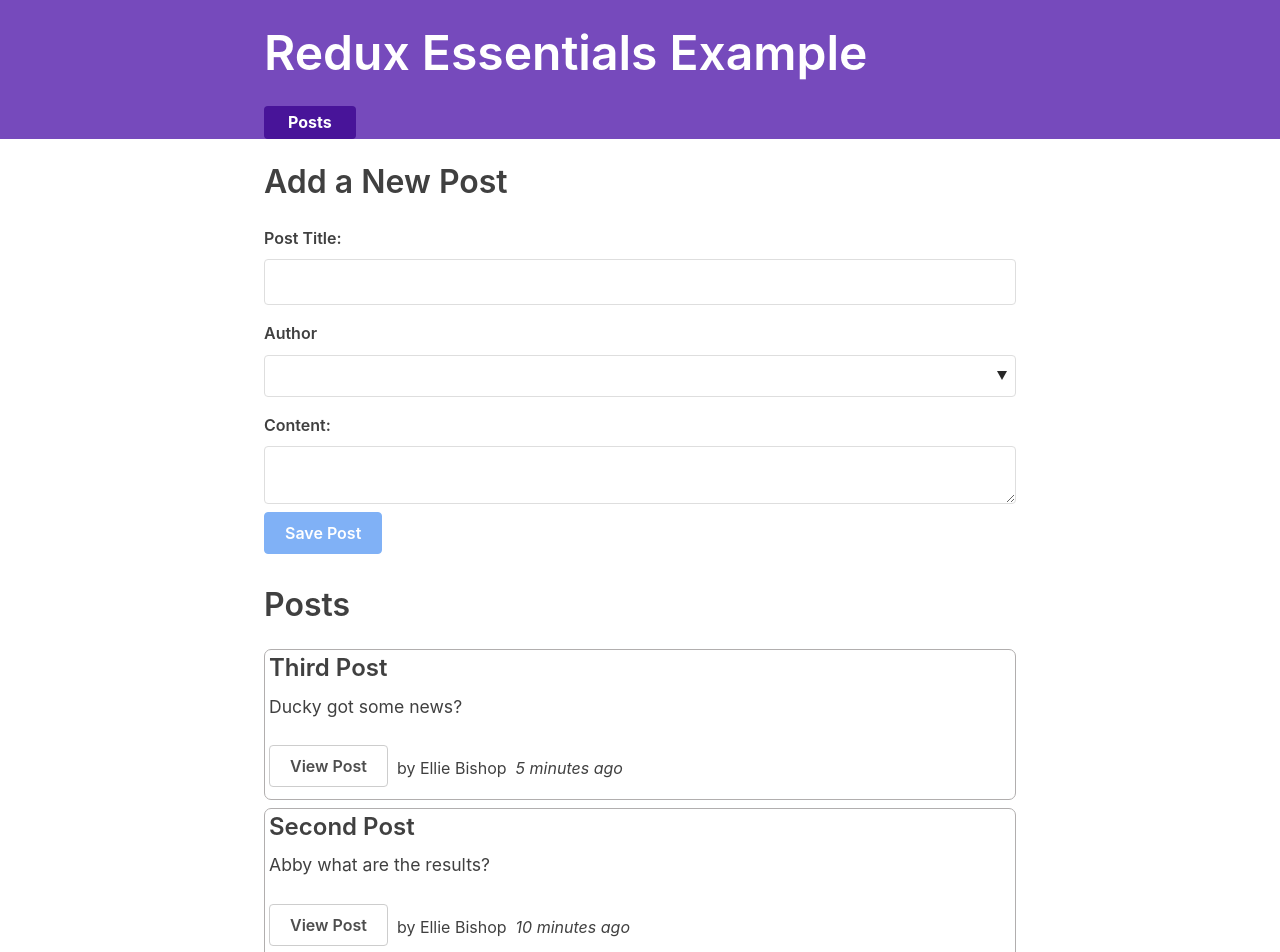
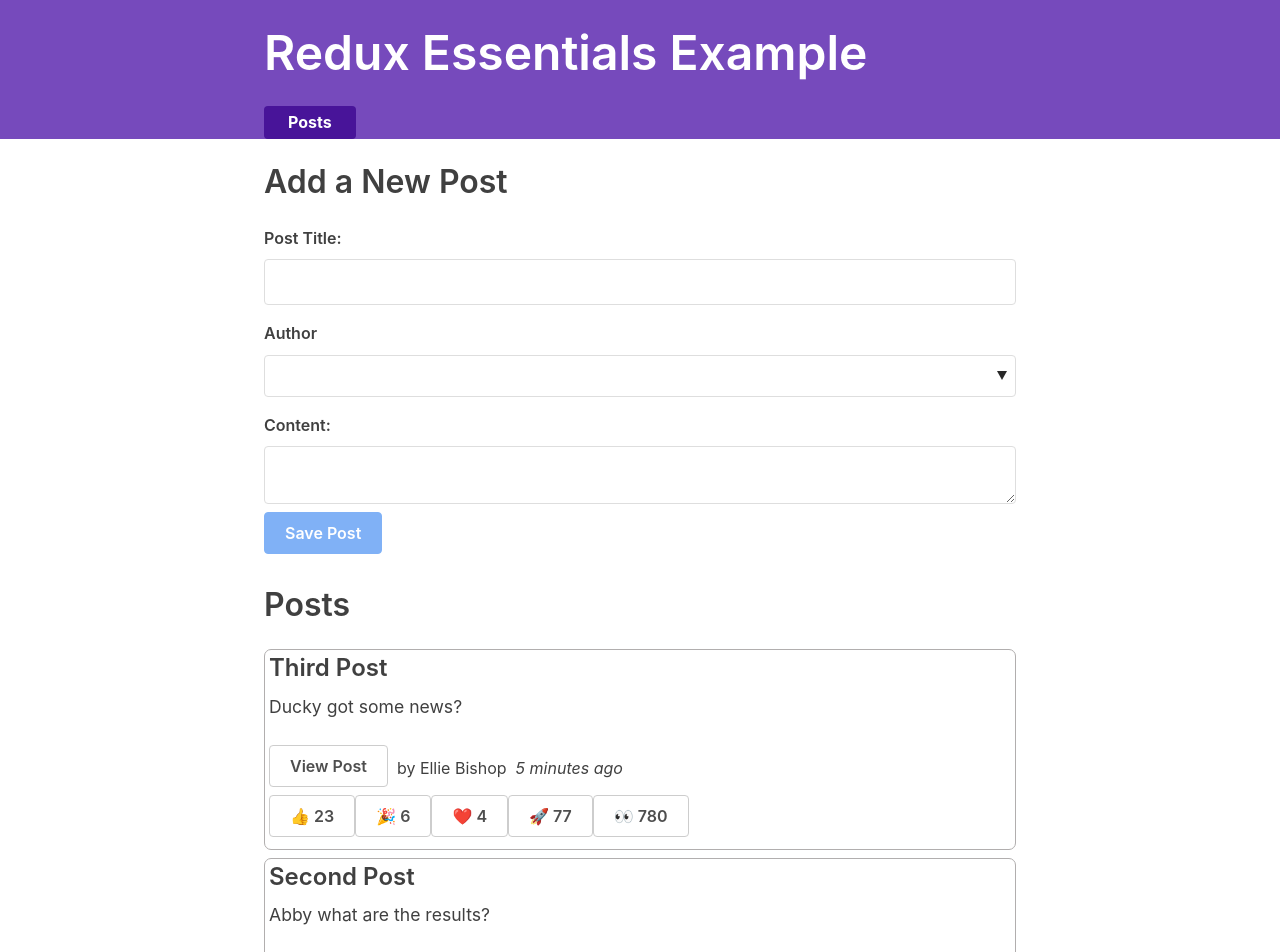
Before and after one commit to nandeepshah/redux_from_docs, a React (Create React App) app: page / in a window 1280 px wide. Shown: the top 952 px of the page. Built offline with nearby package versions, Linux system fonts and the light colour scheme; what @mswjs/data, mock-socket, txtgen would draw is missing.

Commit message:
reaction buttons added

```diff
--- a/src/features/posts/PostsList.js
+++ b/src/features/posts/PostsList.js
@@ -2,6 +2,7 @@
 import { Link } from 'react-router-dom';
 import PostAuthor from './PostAuthor';
 import TimeAgo from './TimeAgo';
+import ReactionButtons from './ReactionButtons';
 
 const PostsList = () => {
 	const posts = useSelector(state => state.posts);
@@ -18,6 +19,7 @@
 			</Link>
 			<PostAuthor user={post.user} />
 			<TimeAgo timestamp={post.date} />
+			<ReactionButtons post={post} />
 		</article>
 	));
 
--- /dev/null
+++ b/src/features/posts/ReactionButtons.js
@@ -0,0 +1,32 @@
+import { useDispatch } from 'react-redux';
+import { reactionAdded } from './postsSlice';
+const reactionEmoji = {
+	thumbsUp: '👍',
+	hooray: '🎉',
+	heart: '❤️',
+	rocket: '🚀',
+	eyes: '👀',
+};
+
+const ReactionButtons = ({ post }) => {
+	const dispatch = useDispatch();
+
+	const reactionButtons = Object.entries(reactionEmoji).map(
+		([em_name, emoji]) => {
+			return (
+				<button
+					key={em_name}
+					type='button'
+					className='muted-button reation-button'
+					onClick={() =>
+						dispatch(reactionAdded({ postId: post.id, reaction: em_name }))
+					}
+				>
+					{emoji} {post.reactions[em_name]}
+				</button>
+			);
+		}
+	);
+	return <div>{reactionButtons}</div>;
+};
+export default ReactionButtons;
--- a/src/features/posts/SinglePostPage.js
+++ b/src/features/posts/SinglePostPage.js
@@ -2,6 +2,7 @@
 import { useParams } from 'react-router-dom';
 import { Link } from 'react-router-dom';
 import { getPostById } from './postsSlice';
+import ReactionButtons from './ReactionButtons';
 
 const SinglePostPage = () => {
 	const { postId } = useParams();
@@ -21,6 +22,7 @@
 			<article className='post'>
 				<h2>{post.title}</h2>
 				<p className='post-content'>{post.content}</p>
+				<ReactionButtons post={post} />
 				<Link to={`/editPost/${post.id}`} className='button'>
 					Edit Post
 				</Link>
--- a/src/features/posts/postsSlice.js
+++ b/src/features/posts/postsSlice.js
@@ -9,6 +9,7 @@
 		title: 'First Post',
 		content: 'Tony Dinozzo',
 		user: '1',
+		reactions: { thumbsUp: 5, hooray: 6, heart: 44, rocket: 89, eyes: 345 },
 	},
 	{
 		id: '2',
@@ -16,6 +17,7 @@
 		title: 'Second Post',
 		content: 'Abby what are the results?',
 		user: '2',
+		reactions: { thumbsUp: 0, hooray: 0, heart: 0, rocket: 0, eyes: 0 },
 	},
 	{
 		id: '3',
@@ -23,6 +25,7 @@
 		title: 'Third Post',
 		content: 'Ducky got some news?',
 		user: '2',
+		reactions: { thumbsUp: 23, hooray: 6, heart: 4, rocket: 77, eyes: 780 },
 	},
 ];
 
@@ -42,6 +45,7 @@
 						title,
 						content,
 						user: userId,
+						reactions: { thumbsUp: 0, hooray: 0, heart: 0, rocket: 0, eyes: 0 },
 					},
 				};
 			},
@@ -54,10 +58,17 @@
 				existingPost.content = content;
 			}
 		},
+		reactionAdded(state, action) {
+			const { postId, reaction } = action.payload;
+			const existingPost = state.find(post => post.id === postId);
+			if (existingPost) {
+				existingPost.reactions[reaction]++;
+			}
+		},
 	},
 });
 
-export const { postAdded, postUpdated } = postSlice.actions;
+export const { postAdded, postUpdated, reactionAdded } = postSlice.actions;
 
 export const getPostById = (state, postId) =>
 	state.posts.find(post => post.id === postId);
```
